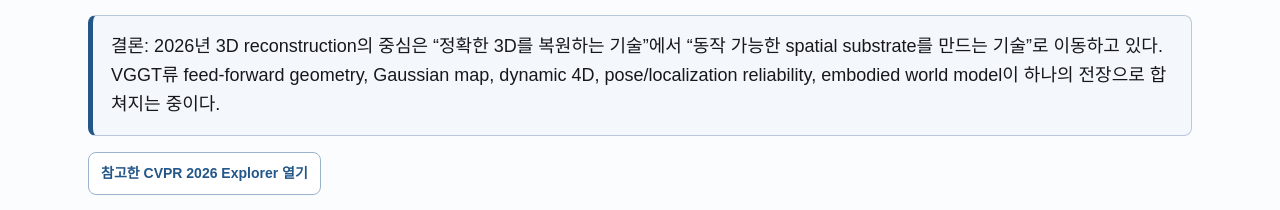
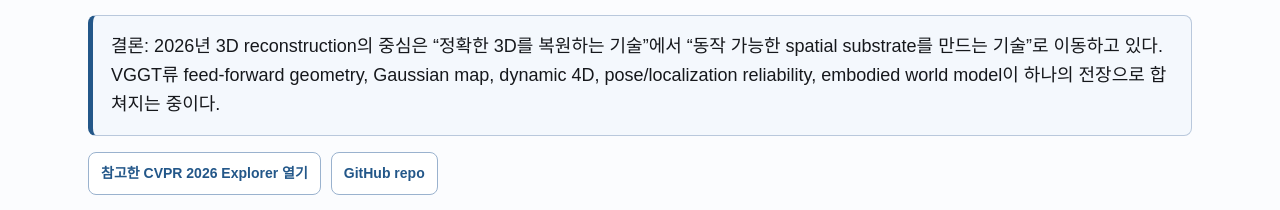
Before and after one commit to gisbi-kim/cvpr2026-3d-reconstruction-trends, a plain HTML site: page cvpr2026_3d_recon_trend_conclusion_ko.html in a window 1280 px wide. Shown: the part 132-342 px from the top of the page. Drawn offline with Linux system fonts and the light colour scheme.

Commit message:
Add GitHub link to trend report header

```diff
--- a/cvpr2026_3d_recon_trend_conclusion_ko.html
+++ b/cvpr2026_3d_recon_trend_conclusion_ko.html
@@ -240,6 +240,7 @@
       </div>
       <div class="source-actions">
         <a class="source-button" href="https://gisbi-kim.github.io/cvpr2026-explorer" target="_blank" rel="noopener">참고한 CVPR 2026 Explorer 열기</a>
+        <a class="source-button" href="https://github.com/gisbi-kim/cvpr2026-3d-reconstruction-trends" target="_blank" rel="noopener">GitHub repo</a>
       </div>
       <div class="grid">
         <div class="metric"><strong>864</strong><span>screened strict 후보</span></div>
```
Also changed, not shown: index.html (+1 -0 lines).
